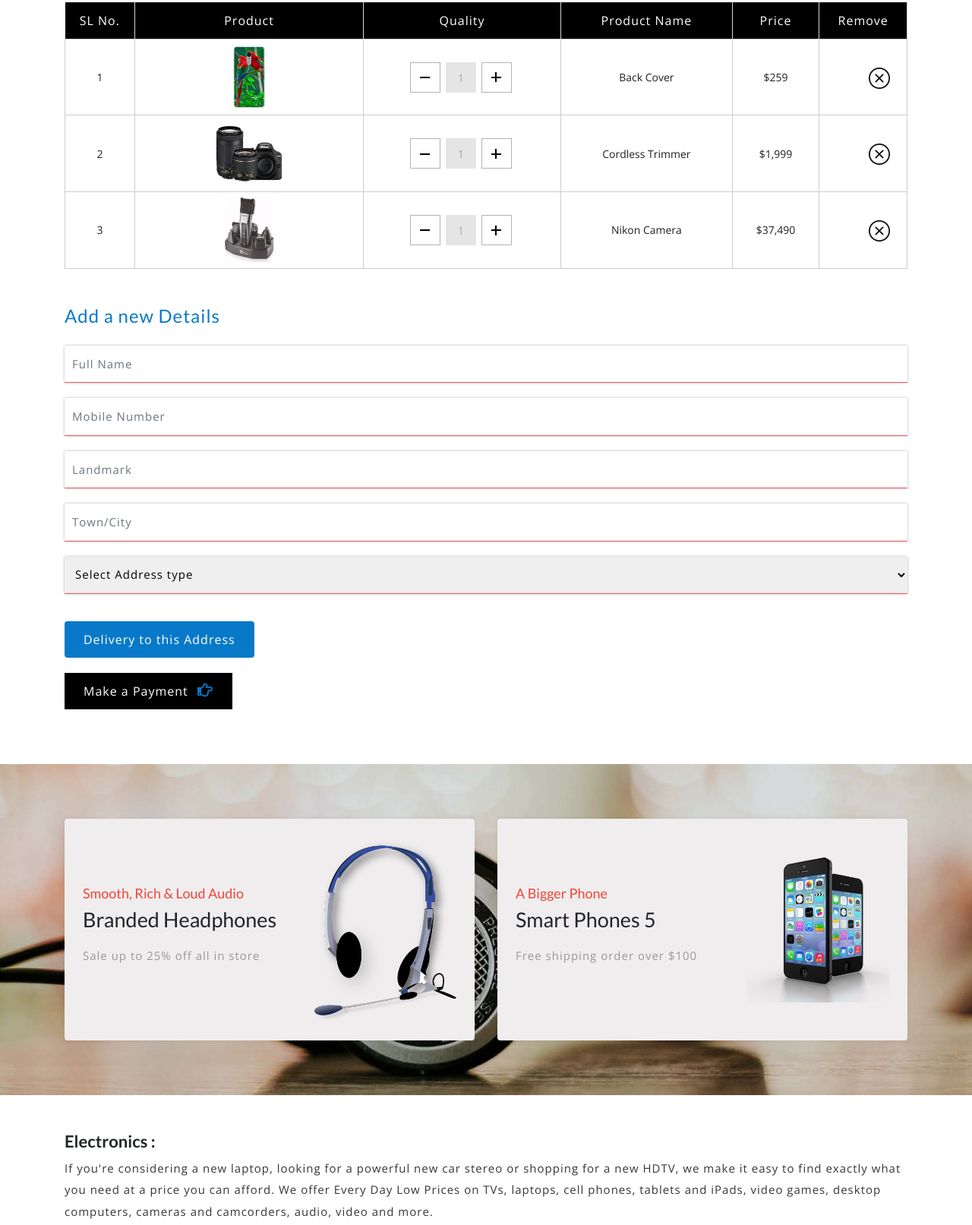
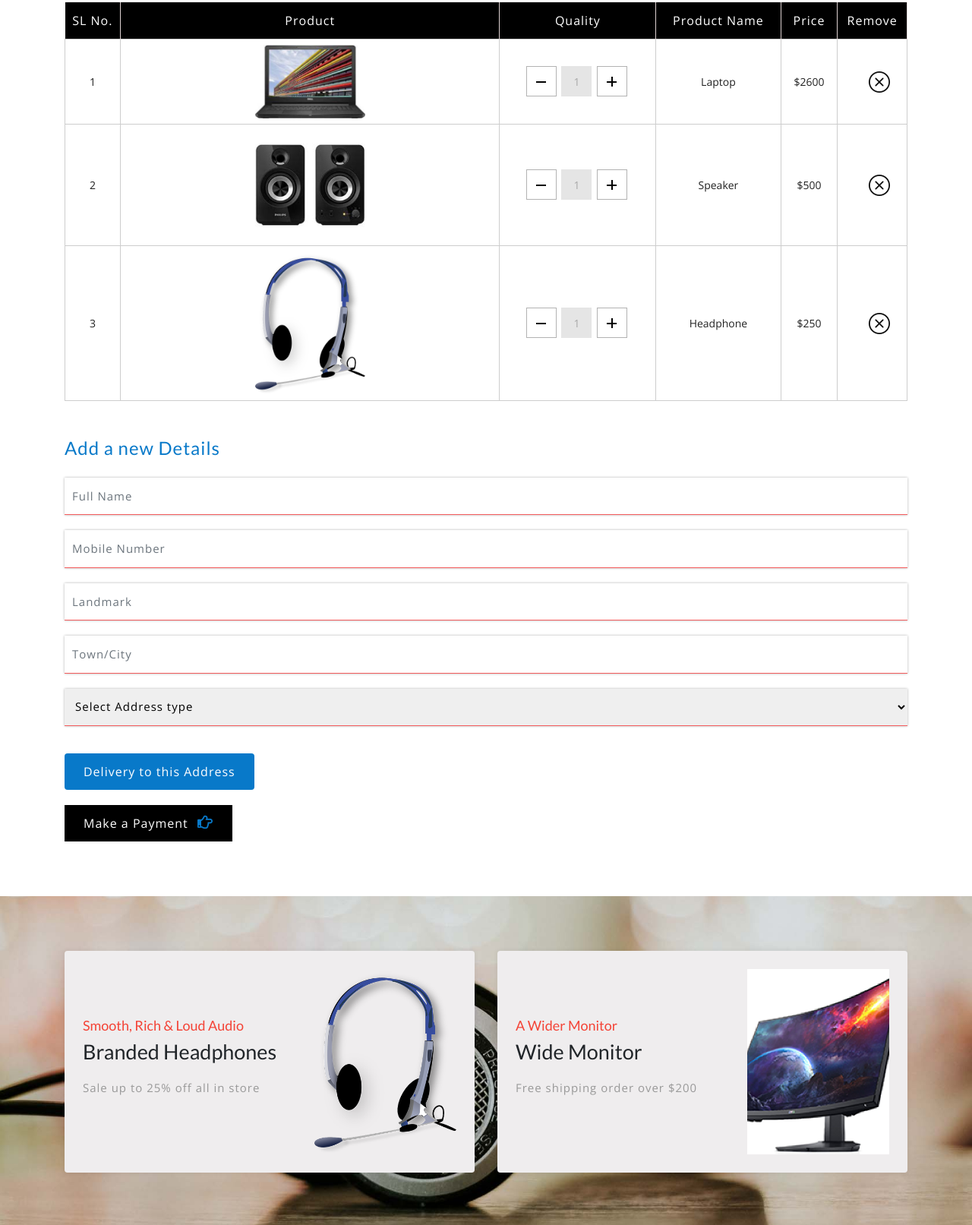
Before and after one commit to MHanifKusuma/ByteStore, a plain HTML site: page Web Prototype/web/checkout.html in a window 1280 px wide. Shown: the part 797-2410 px from the top of the page at 76% size. Drawn offline with nearby package versions, Linux system fonts and the light colour scheme.

Commit message:
CheckoutPage

```diff
--- a/Web Prototype/web/checkout.html
+++ b/Web Prototype/web/checkout.html
@@ -556,7 +556,7 @@ License URL: http://creativecommons.org/licenses/by/3.0/
 				<div class="col-md-3 logo_agile">
 					<h1 class="text-center">
 						<a href="index.html" class="font-weight-bold font-italic">
-							<img src="images/logo2.png" alt=" " class="img-fluid">Electro Store
+							<!--<img src="images/logo2.png" alt=" " class="img-fluid">-->ByteStore
 						</a>
 					</h1>
 				</div>
@@ -846,7 +846,7 @@ License URL: http://creativecommons.org/licenses/by/3.0/
 								<td class="invert">1</td>
 								<td class="invert-image">
 									<a href="single.html">
-										<img src="images/a.jpg" alt=" " class="img-responsive">
+										<img src="images/mk4.jpg" alt=" " class="img-responsive">
 									</a>
 								</td>
 								<td class="invert">
@@ -860,8 +860,8 @@ License URL: http://creativecommons.org/licenses/by/3.0/
 										</div>
 									</div>
 								</td>
-								<td class="invert">Back Cover</td>
-								<td class="invert">$259</td>
+								<td class="invert">Laptop</td>
+								<td class="invert">$2600</td>
 								<td class="invert">
 									<div class="rem">
 										<div class="close1"> </div>
@@ -872,7 +872,7 @@ License URL: http://creativecommons.org/licenses/by/3.0/
 								<td class="invert">2</td>
 								<td class="invert-image">
 									<a href="single2.html">
-										<img src="images/a4.jpg" alt=" " class="img-responsive">
+										<img src="images/m6.jpg" alt=" " class="img-responsive">
 									</a>
 								</td>
 								<td class="invert">
@@ -886,8 +886,8 @@ License URL: http://creativecommons.org/licenses/by/3.0/
 										</div>
 									</div>
 								</td>
-								<td class="invert">Cordless Trimmer</td>
-								<td class="invert">$1,999</td>
+								<td class="invert">Speaker</td>
+								<td class="invert">$500</td>
 								<td class="invert">
 									<div class="rem">
 										<div class="close2"> </div>
@@ -898,7 +898,7 @@ License URL: http://creativecommons.org/licenses/by/3.0/
 								<td class="invert">3</td>
 								<td class="invert-image">
 									<a href="single.html">
-										<img src="images/a3.jpg" alt=" " class="img-responsive">
+										<img src="images/off1.png" alt=" " class="img-responsive">
 									</a>
 								</td>
 								<td class="invert">
@@ -912,8 +912,8 @@ License URL: http://creativecommons.org/licenses/by/3.0/
 										</div>
 									</div>
 								</td>
-								<td class="invert">Nikon Camera</td>
-								<td class="invert">$37,490</td>
+								<td class="invert">Headphone</td>
+								<td class="invert">$250</td>
 								<td class="invert">
 									<div class="rem">
 										<div class="close3"> </div>
@@ -996,12 +996,12 @@ License URL: http://creativecommons.org/licenses/by/3.0/
 					<div class="join-agile text-left p-4">
 						<div class="row ">
 							<div class="col-sm-7 offer-name">
-								<h6>A Bigger Phone</h6>
-								<h4 class="mt-2 mb-3">Smart Phones 5</h4>
-								<p>Free shipping order over $100</p>
+								<h6>A Wider Monitor</h6>
+								<h4 class="mt-2 mb-3">Wide Monitor</h4>
+								<p>Free shipping order over $200</p>
 							</div>
 							<div class="col-sm-5 offerimg-w3l">
-								<img src="images/off2.png" alt="" class="img-fluid">
+								<img src="images/x.png" alt="" class="img-fluid">
 							</div>
 						</div>
 					</div>
@@ -1426,7 +1426,7 @@ License URL: http://creativecommons.org/licenses/by/3.0/
 	<!-- copyright -->
 	<div class="copy-right py-3">
 		<div class="container">
-			<p class="text-center text-white">© 2018 Electro Store. All rights reserved | Design by
+			<p class="text-center text-white">Â© 2018 Electro Store. All rights reserved | Design by
 				<a href="http://w3layouts.com"> W3layouts.</a>
 			</p>
 		</div>
```
Also changed, not shown: Web Prototype/web/images/x.png (added), 3 other files.
